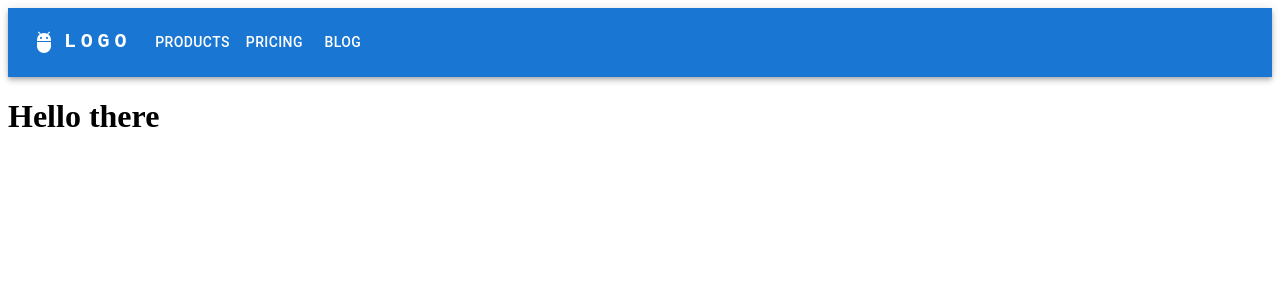
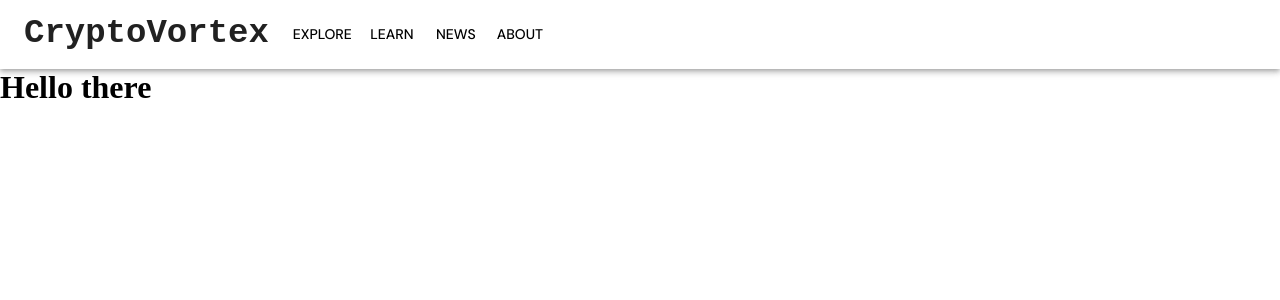
Before and after one commit to heet-git/CryptoVortex, a React (Vite) app: page / in a window 1280 px wide. Shown: the top 300 px of the page. Built offline with nearby package versions, Linux system fonts and the light colour scheme.

Commit message:
change AppBar style

```diff
--- a/index.html
+++ b/index.html
@@ -3,6 +3,12 @@
   <head>
     <meta charset="UTF-8" />
     <meta name="viewport" content="width=device-width, initial-scale=1.0" />
+    <link rel="preconnect" href="https://fonts.googleapis.com" />
+    <link rel="preconnect" href="https://fonts.gstatic.com" crossorigin />
+    <link
+      href="https://fonts.googleapis.com/css2?family=DM+Sans:opsz,wght@9..40,200;9..40,300;9..40,400;9..40,500;9..40,600;9..40,700;9..40,800;9..40,900&display=swap"
+      rel="stylesheet"
+    />
     <title>CryptoVortex</title>
   </head>
   <body>
--- /dev/null
+++ b/src/assets/Theme.js
@@ -0,0 +1,18 @@
+import { createTheme } from "@mui/material"
+
+const Theme = createTheme({
+typography: {
+    "fontFamily": `'DM Sans', "Roboto", "sans-serif"`,
+    "Color": "black"
+},
+palette: {
+    primary: {
+    main: '#fff',
+    },
+    text: {
+    primary: '#00000',
+    },
+},
+})
+
+export default Theme
--- a/src/components/Navbar.jsx
+++ b/src/components/Navbar.jsx
@@ -9,38 +9,26 @@ import MenuIcon from '@mui/icons-material/Menu';
 import Container from '@mui/material/Container';
 import Button from '@mui/material/Button';
 import MenuItem from '@mui/material/MenuItem';
-import AdbIcon from '@mui/icons-material/Adb';
-import { Margin } from '@mui/icons-material';
 
-const pages = ['Products', 'Pricing', 'Blog'];
-// const settings = ['Profile', 'Account', 'Dashboard', 'Logout'];
+const pages = ['Explore', 'Learn', 'News', 'About'];
 
 function Navbar() {
     const [anchorElNav, setAnchorElNav] = React.useState(null);
-    //const [anchorElUser, setAnchorElUser] = React.useState(null);
 
     const handleOpenNavMenu = (event) => {
     setAnchorElNav(event.currentTarget);
-    };
-    const handleOpenUserMenu = (event) => {
-    setAnchorElUser(event.currentTarget);
     };
 
     const handleCloseNavMenu = () => {
     setAnchorElNav(null);
     };
 
-    const handleCloseUserMenu = () => {
-    setAnchorElUser(null);
-    };
-
     return (
     <AppBar position="static" Margin="none">
         <Container maxWidth="xl">
         <Toolbar disableGutters>
-            <AdbIcon sx={{ display: { xs: 'none', md:'flex' }, mr: 1 }} />
             <Typography
-            variant="h6"
+            variant="h4"
             noWrap
             component="a"
             href="/"
@@ -49,15 +37,28 @@ function Navbar() {
                 display: { xs: 'none', md: 'flex' },
                 fontFamily: 'monospace',
                 fontWeight: 700,
-                letterSpacing: '.3rem',
                 color: 'inherit',
                 textDecoration: 'none',
             }}
             >
-            LOGO
+            CryptoVortex
             </Typography>
 
-            <Box sx={{ flexGrow: 1, display: { xs: 'flex', md: 'none' } }}>
+            <Box sx={{ flexGrow: 1, display: { xs: 'none', md: 'flex' }}}>
+            {pages.map((page) => (
+                <Button
+                key={page}
+                onClick={handleCloseNavMenu}
+                sx={{ my: 2, color: 'black', display: 'block' }}
+                >
+                {page}
+                </Button>
+            ))}
+            </Box>
+
+            {/* Mobile View */}
+
+            <Box sx={{ flexGrow: 1, display: { xs: 'flex', md: 'none' }}}>
             <IconButton
                 size="large"
                 aria-label="account of current user"
@@ -93,7 +94,6 @@ function Navbar() {
                 ))}
             </Menu>
             </Box>
-            <AdbIcon sx={{ display: { xs: 'flex', md: 'none' }, mr: 1 }} />
             <Typography
             variant="h5"
             noWrap
@@ -105,24 +105,13 @@ function Navbar() {
                 flexGrow: 1,
                 fontFamily: 'monospace',
                 fontWeight: 700,
-                letterSpacing: '.3rem',
                 color: 'inherit',
                 textDecoration: 'none',
             }}
             >
             CryptoVortex
             </Typography>
-            <Box sx={{ flexGrow: 1, display: { xs: 'none', md: 'flex' } }}>
-            {pages.map((page) => (
-                <Button
-                key={page}
-                onClick={handleCloseNavMenu}
-                sx={{ my: 2, color: 'white', display: 'block' }}
-                >
-                {page}
-                </Button>
-            ))}
-            </Box>
+
         </Toolbar>
         </Container>
     </AppBar>
--- a/src/index.css
+++ b/src/index.css
@@ -1,69 +1,4 @@
-/* :root {
-  font-family: Inter, system-ui, Avenir, Helvetica, Arial, sans-serif;
-  line-height: 1.5;
-  font-weight: 400;
-
-  color-scheme: light dark;
-  color: rgba(255, 255, 255, 0.87);
-  background-color: #242424;
-
-  font-synthesis: none;
-  text-rendering: optimizeLegibility;
-  -webkit-font-smoothing: antialiased;
-  -moz-osx-font-smoothing: grayscale;
-  -webkit-text-size-adjust: 100%;
+*{
+  margin: 0;
+  padding: 0;
 }
-
-a {
-  font-weight: 500;
-  color: #646cff;
-  text-decoration: inherit;
-}
-a:hover {
-  color: #535bf2;
-}
-
-body {
-  margin: 0;
-  display: flex;
-  place-items: center;
-  min-width: 320px;
-  min-height: 100vh;
-}
-
-h1 {
-  font-size: 3.2em;
-  line-height: 1.1;
-}
-
-button {
-  border-radius: 8px;
-  border: 1px solid transparent;
-  padding: 0.6em 1.2em;
-  font-size: 1em;
-  font-weight: 500;
-  font-family: inherit;
-  background-color: #1a1a1a;
-  cursor: pointer;
-  transition: border-color 0.25s;
-}
-button:hover {
-  border-color: #646cff;
-}
-button:focus,
-button:focus-visible {
-  outline: 4px auto -webkit-focus-ring-color;
-}
-
-@media (prefers-color-scheme: light) {
-  :root {
-    color: #213547;
-    background-color: #ffffff;
-  }
-  a:hover {
-    color: #747bff;
-  }
-  button {
-    background-color: #f9f9f9;
-  }
-} */
```
Also changed, not shown: src/App.jsx (+4 -3 lines).
